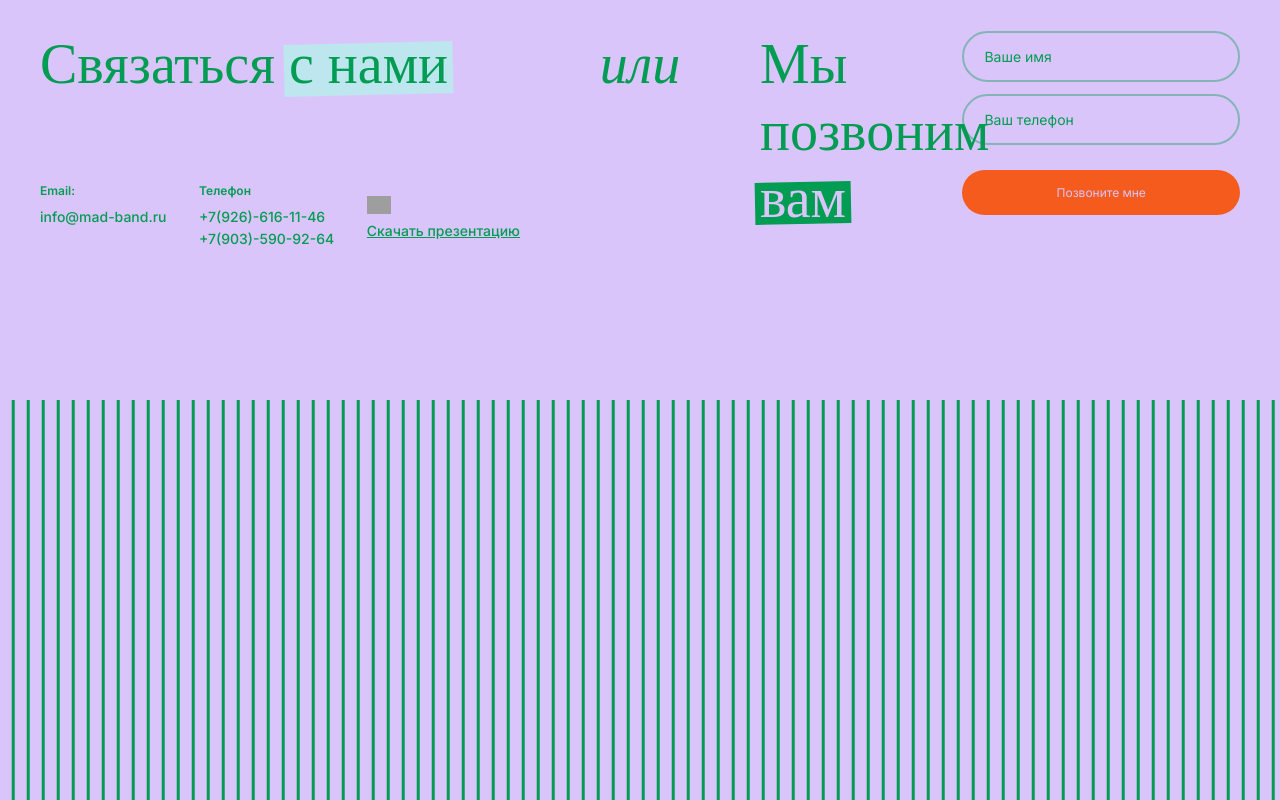
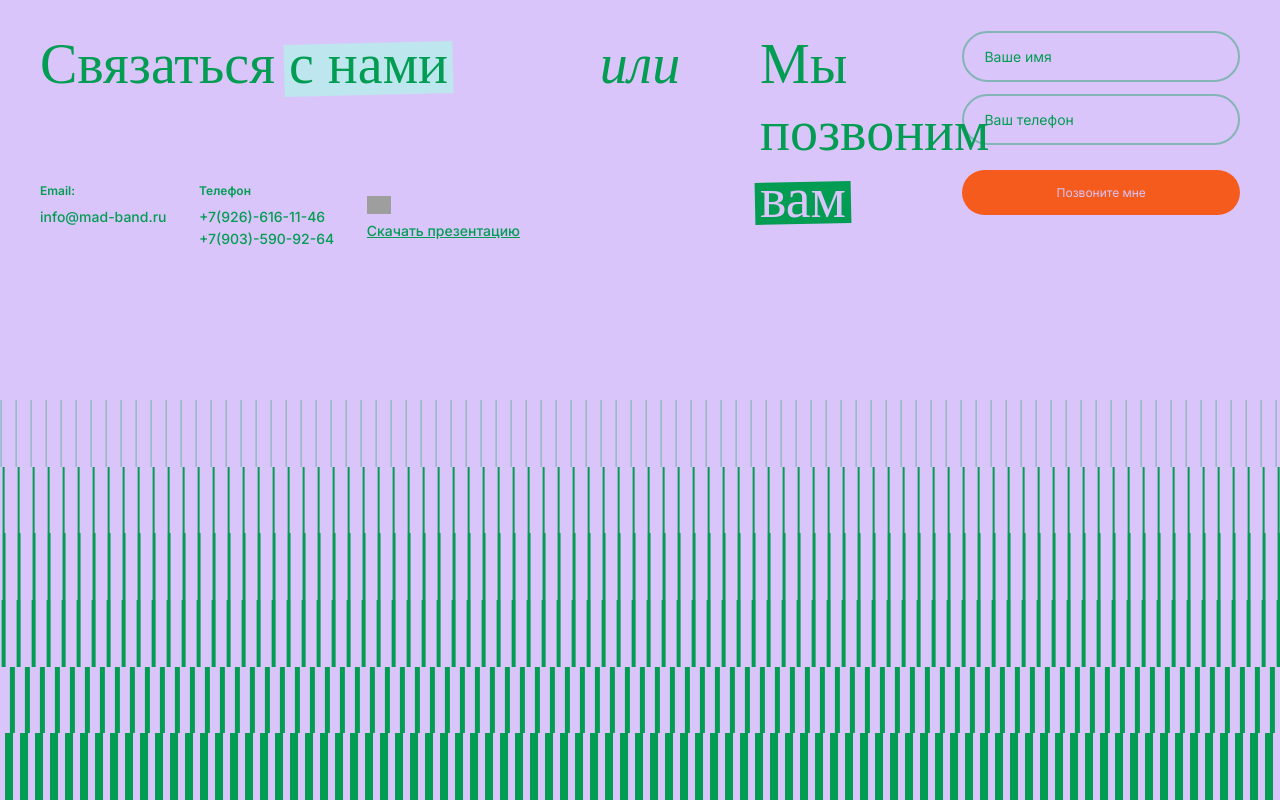
Before and after one commit to solarrust/MadBand, a Svelte app: page / in a window 1280 px wide. Shown: the part 2624-3424 px from the top of the page. Built offline with nearby package versions, Linux system fonts and the light colour scheme; grey boxes are pictures that could not be loaded; a web font is replaced by a local one.

Commit message:
Footer animation

```diff
--- a/src/components/Pages/Main/Contacts.svelte
+++ b/src/components/Pages/Main/Contacts.svelte
@@ -274,8 +274,60 @@
       var(--green) 15px
     );
     background-size: 15px;
-    animation: line-grow 1s ease-in-out infinite alternate,
-      allCases 10s infinite;
+    animation: allCases 6s infinite ease-in-out alternate-reverse;
+  }
+
+  :global(.lines-pattern__row:nth-child(2)) {
+    background-image: linear-gradient(
+      to right,
+      transparent 6px,
+      var(--green) 6px,
+      var(--green) 8px,
+      transparent 8px
+    );
+    animation-delay: 1s;
+  }
+
+  :global(.lines-pattern__row:nth-child(3)) {
+    background-image: linear-gradient(
+      to right,
+      transparent 12px,
+      var(--green) 12px
+    );
+    animation-delay: 2s;
+  }
+
+  :global(.lines-pattern__row:nth-child(4)) {
+    background-image: linear-gradient(
+      to right,
+      transparent 5px,
+      var(--green) 5px,
+      var(--green) 9px,
+      transparent 9px
+    );
+    animation-delay: 1s;
+  }
+
+  :global(.lines-pattern__row:nth-child(5)) {
+    background-image: linear-gradient(
+      to right,
+      transparent 10px,
+      var(--green) 10px,
+      var(--green) 15px,
+      transparent 15px
+    );
+    animation-delay: 4s;
+  }
+
+  :global(.lines-pattern__row:nth-child(6)) {
+    background-image: linear-gradient(
+      to right,
+      transparent 3px,
+      var(--green) 3px,
+      var(--green) 11px,
+      transparent 11px
+    );
+    animation-delay: 3s;
   }
 
   @keyframes allCases {
@@ -283,45 +335,7 @@
       background-position-x: 0;
     }
     to {
-      background-position-x: 150px;
-    }
-  }
-
-  @keyframes line-grow {
-    from {
-      background-image: linear-gradient(
-        to right,
-        transparent 14px,
-        var(--green) 15px
-      );
-    }
-    25% {
-      background-image: linear-gradient(
-        to right,
-        transparent 12px,
-        var(--green) 12px
-      );
-    }
-    50% {
-      background-image: linear-gradient(
-        to right,
-        transparent 10px,
-        var(--green) 10px
-      );
-    }
-    78% {
-      background-image: linear-gradient(
-        to right,
-        transparent 8px,
-        var(--green) 8px
-      );
-    }
-    to {
-      background-image: linear-gradient(
-        to right,
-        transparent 7px,
-        var(--green) 7px
-      );
+      background-position-x: 750px;
     }
   }
 </style>
```
